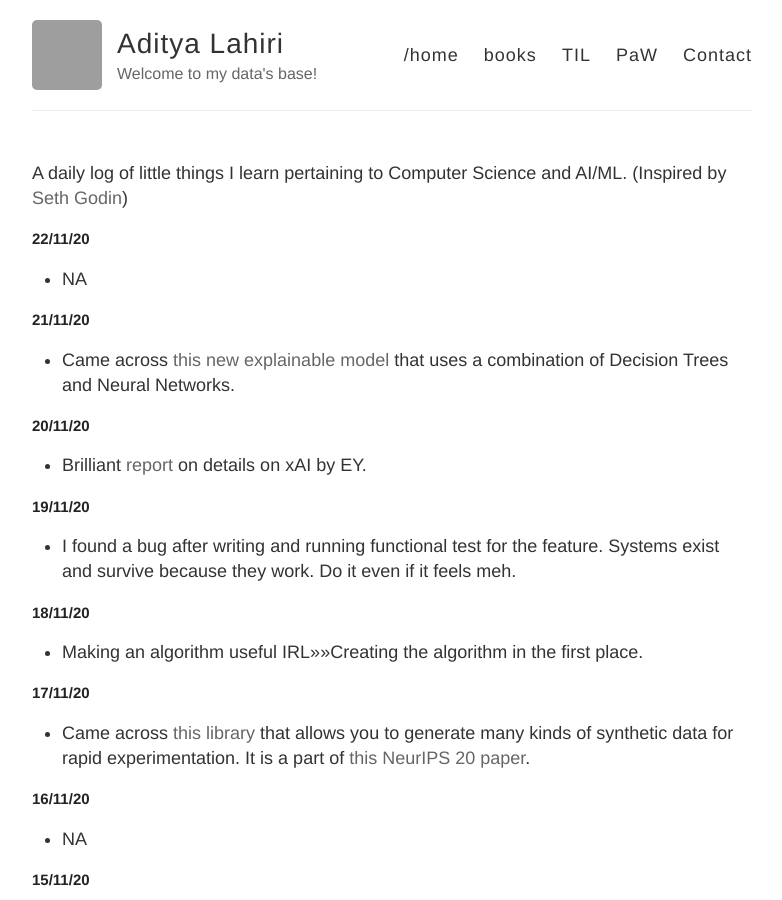
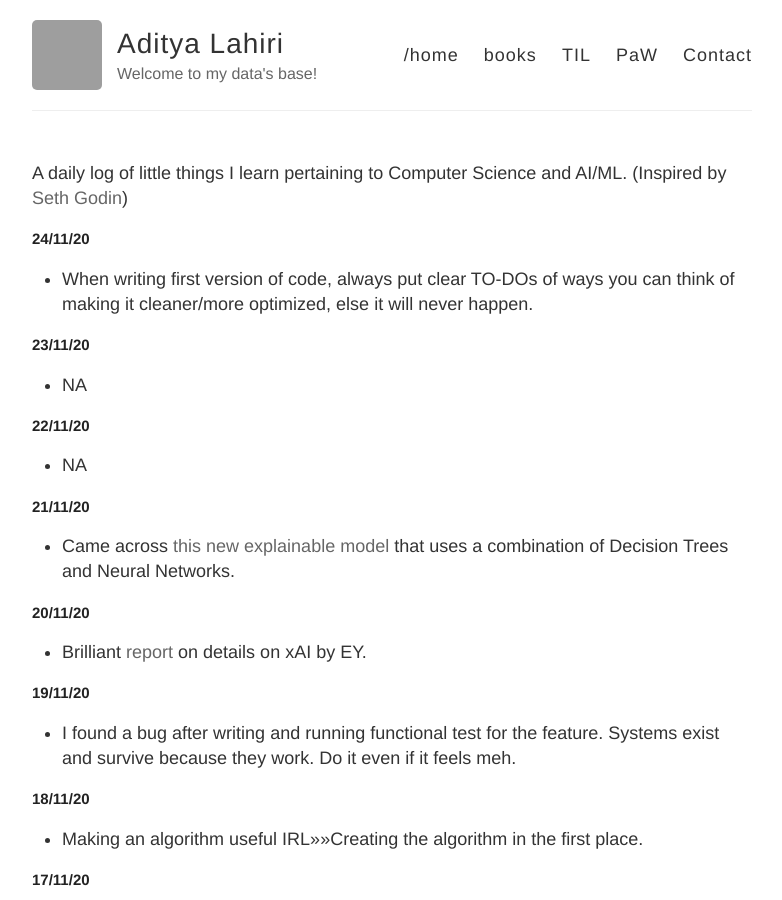
Before and after one commit to adityalahiri/adityalahiri.github.io, a Jekyll site: the page built from TIL.md, in a window 1280 px wide and 900 px high. Shown: the whole window, without its empty margins (248-1030 px from the left). Built offline with Jekyll 4.4.1, drawn with Linux system fonts in a browser that asks for light colours; our own code applies the rules of GitHub Pages for plain Markdown files; grey boxes are pictures that could not be loaded.

Commit message:
Update for 24/11

```diff
--- a/TIL.md
+++ b/TIL.md
@@ -1,5 +1,13 @@
 A daily log of little things I learn pertaining to Computer Science and AI/ML.
 (Inspired by [Seth Godin](https://seths.blog/))
+
+## 24/11/20
+
+* When writing first version of code, always put clear TO-DOs of ways you can think of making it cleaner/more optimized, else it will never happen.
+
+## 23/11/20
+
+* NA
 
 ## 22/11/20
 
```
